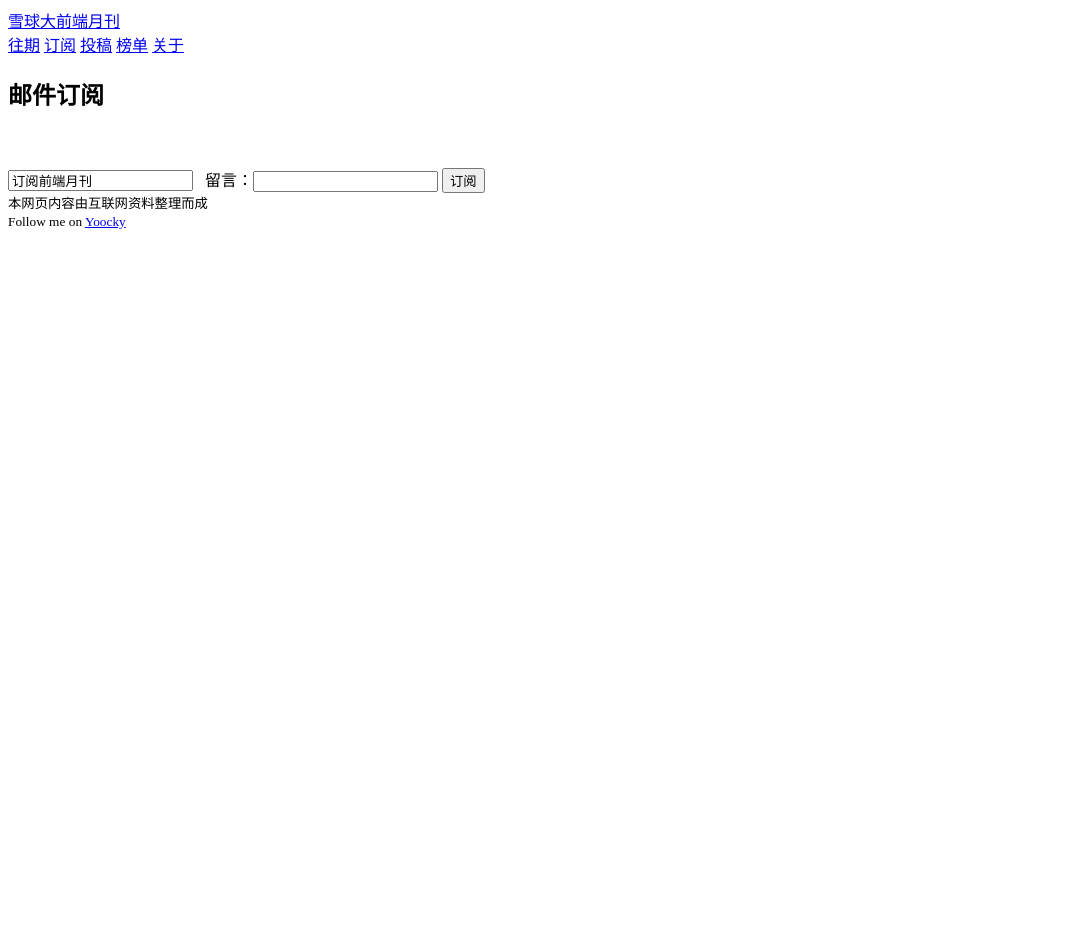
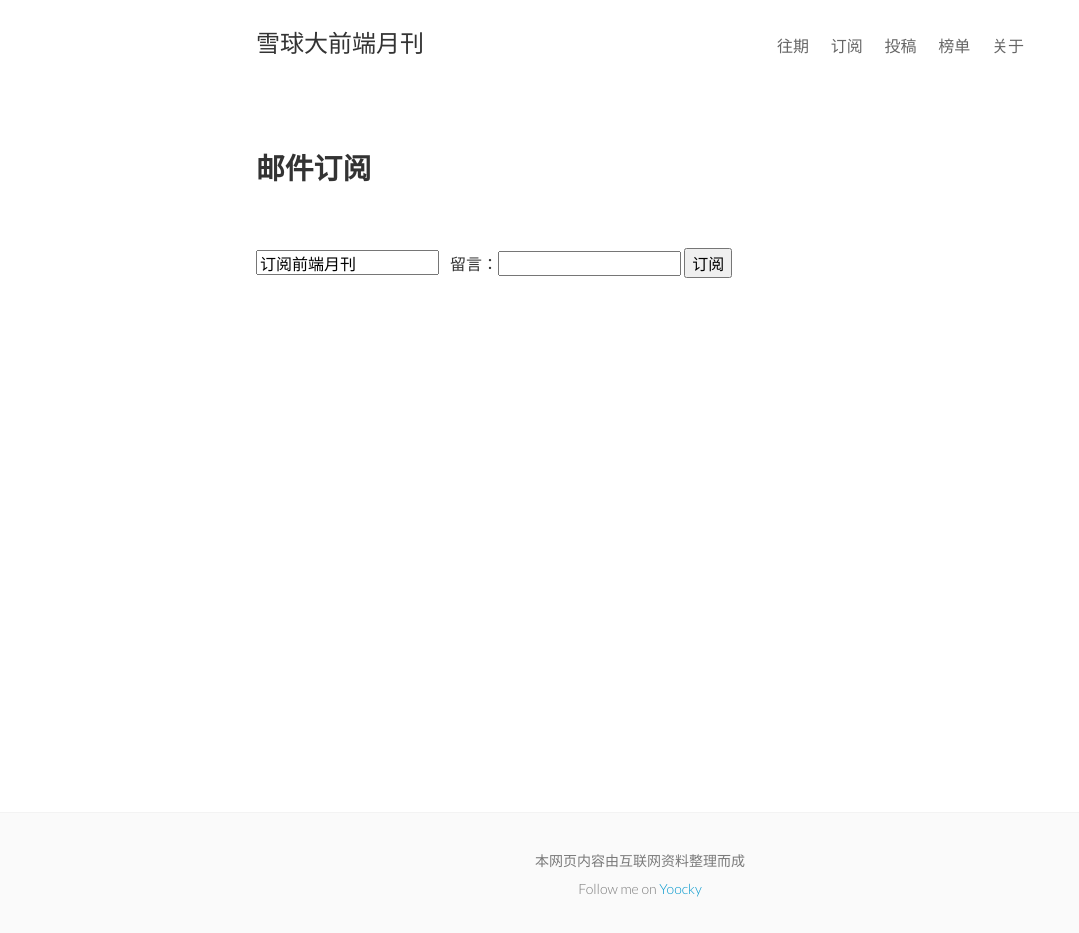
Before and after one commit to yoocky/monthly, a Jekyll site: the page built from subscribe.md, in a window 1280 px wide. Shown: the whole page, without its empty margins (0-1079 px from the left). Built offline with Jekyll 4.4.1, drawn with Linux system fonts in a browser that asks for light colours; nearby versions of some CDN libraries; before the commit the page ends 900 px from its top, so only the background shows below that.

Commit message:
fix(head): style sheet

```diff
--- a/_config.yml
+++ b/_config.yml
@@ -3,7 +3,7 @@ title:       雪球大前端月刊
 email:       zhoumy@xueqiu.com
 author:      Yoocky
 description: "欢迎大家积极投稿和订阅。"
-baseurl:     ""
+baseurl:     "/monthly/"
 url:         "https://yoocky.github.io/monthly/"
 
 # Google analytics
--- a/_includes/head.html
+++ b/_includes/head.html
@@ -10,7 +10,7 @@
     <link rel="canonical" href="{{ page.url | replace:'index.html','' | prepend: site.baseurl | prepend: site.url }}">
 
     <!-- Custom CSS -->
-    <link rel="stylesheet" href="{{ page.url }}css/main.css" type="text/css">
+    <link rel="stylesheet" href="{{ site.baseurl }}css/main.css" type="text/css">
 
     <!-- Fonts -->
     <link href='//fonts.googleapis.com/css?family=Merriweather:900,900italic,300,300italic' rel='stylesheet' type='text/css'>
```
